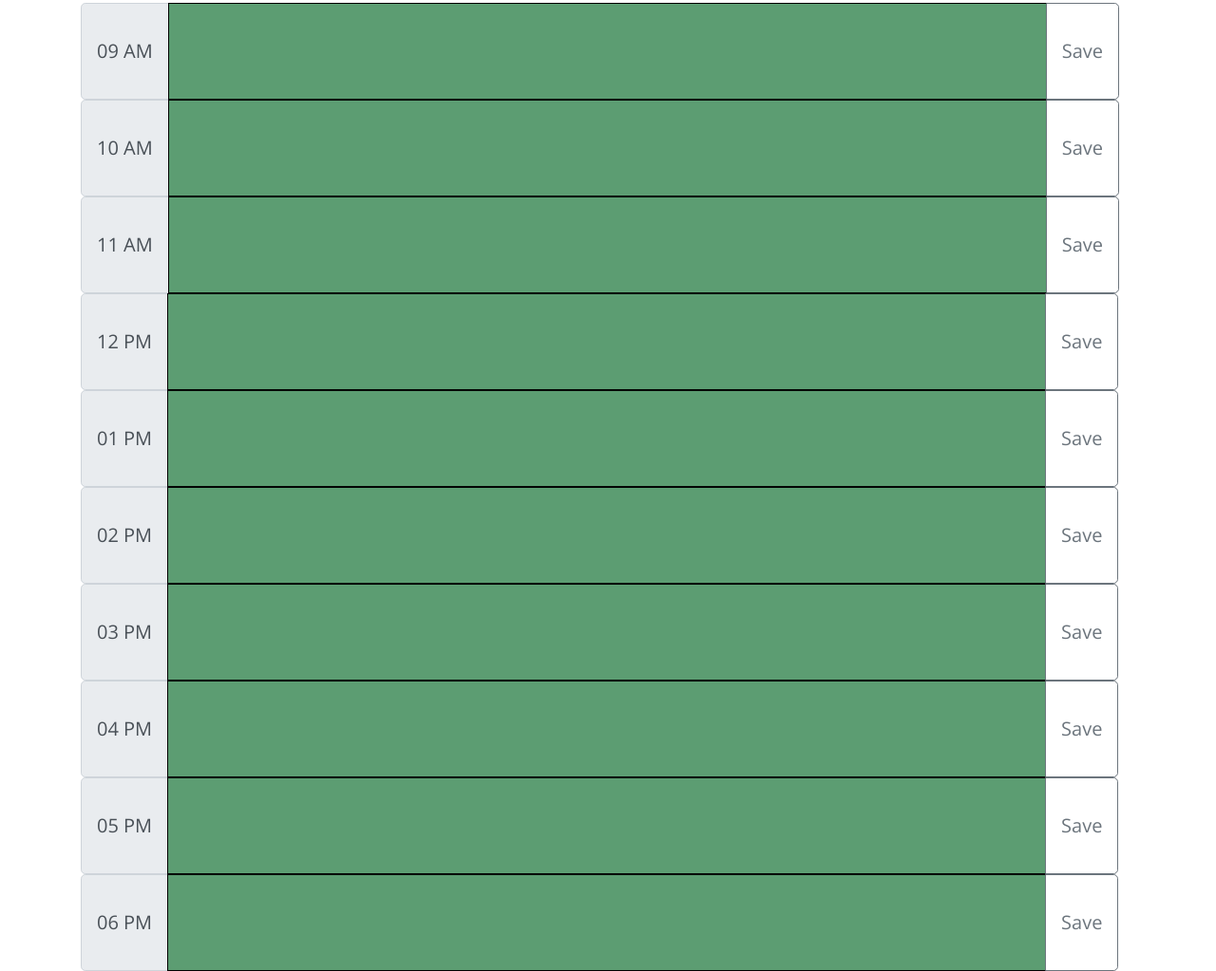
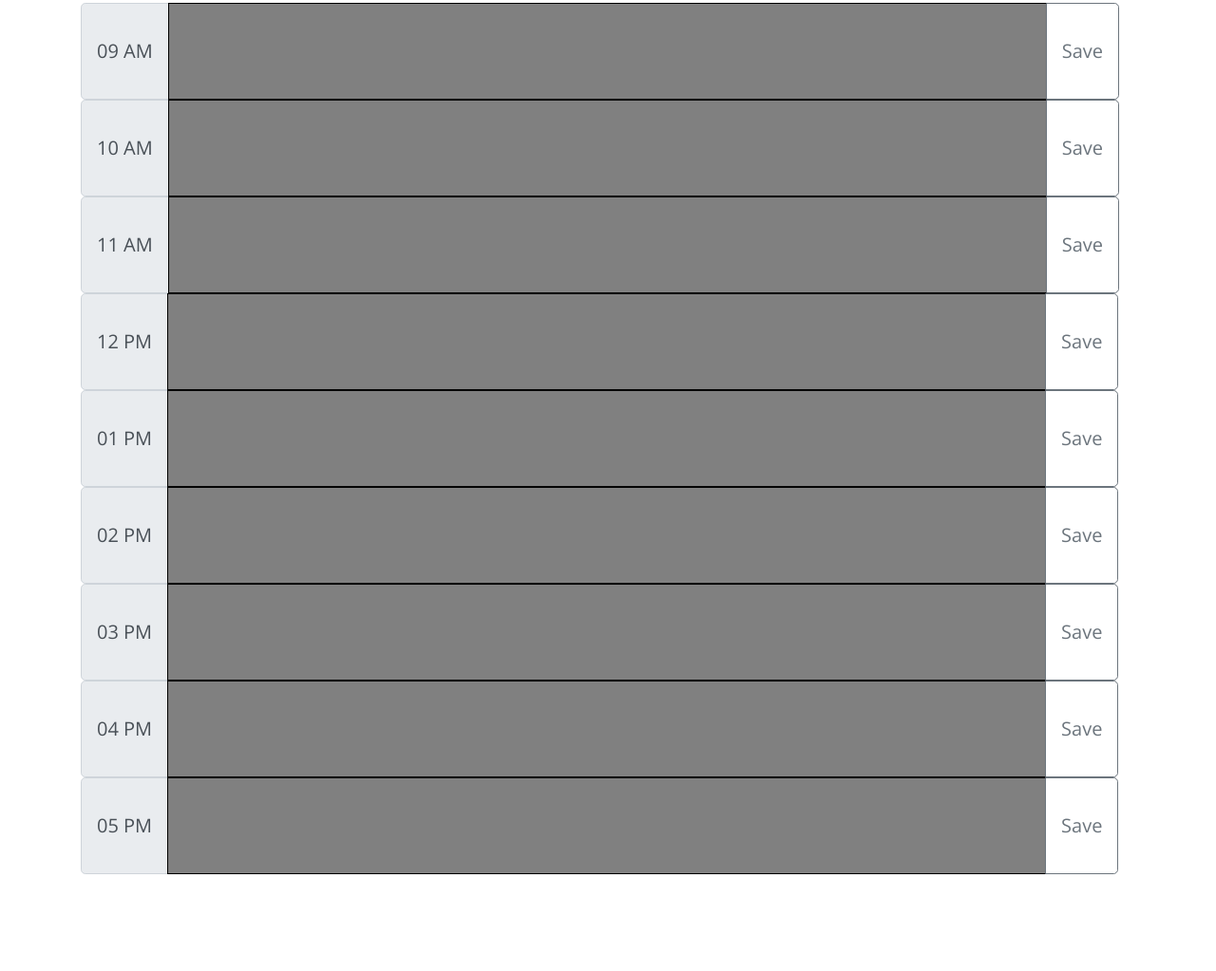
Before and after one commit to StevenJ87/Daily-Planner, a plain HTML site: page index.html in a window 1280 px wide. Shown: the part 333-1356 px from the top of the page at 95% size. After the commit the page ends 1254 px from the top, so only its background shows below. Drawn offline with nearby package versions, Linux system fonts and the light colour scheme.

Commit message:
Planner timing completed

```diff
--- a/index.html
+++ b/index.html
@@ -36,7 +36,7 @@
         <div class="input-group-prepend">
           <span class="input-group-text" id="inputGroup-sizing-lg">09 AM</span>
         </div>
-        <textarea class="form col-sm-10" id="exampleFormControlTextarea1" rows="5"></textarea>
+        <textarea class="form col-sm-10" name="09" id="exampleFormControlTextarea1" rows="5"></textarea>
         <div class="input-group-append">
           <button class="btn btn-outline-secondary" type="button" id="button-addon2">Save</button>
         </div>
@@ -47,7 +47,7 @@
         <div class="input-group-prepend">
           <span class="input-group-text" id="inputGroup-sizing-lg">10 AM</span>
         </div>
-        <textarea class="form col-sm-10" id="exampleFormControlTextarea1" rows="5"></textarea>
+        <textarea class="form col-sm-10" name="10" id="exampleFormControlTextarea1" rows="5"></textarea>
         <div class="input-group-append">
           <button class="btn btn-outline-secondary" type="button" id="button-addon2">Save</button>
         </div>
@@ -58,7 +58,7 @@
         <div class="input-group-prepend">
           <span class="input-group-text" id="inputGroup-sizing-lg">11 AM</span>
         </div>
-        <textarea class="form col-sm-10" id="exampleFormControlTextarea1" rows="5"></textarea>
+        <textarea class="form col-sm-10" name="11" id="exampleFormControlTextarea1" rows="5"></textarea>
         <div class="input-group-append">
           <button class="btn btn-outline-secondary" type="button" id="button-addon2">Save</button>
         </div>
@@ -69,7 +69,7 @@
         <div class="input-group-prepend">
           <span class="input-group-text" id="inputGroup-sizing-lg">12 PM</span>
         </div>
-        <textarea class="form col-sm-10" id="exampleFormControlTextarea1" rows="5"></textarea>
+        <textarea class="form col-sm-10" name="12" id="exampleFormControlTextarea1" rows="5"></textarea>
         <div class="input-group-append">
           <button class="btn btn-outline-secondary" type="button" id="button-addon2">Save</button>
         </div>
@@ -80,29 +80,29 @@
         <div class="input-group-prepend">
           <span class="input-group-text" id="inputGroup-sizing-lg">01 PM</span>
         </div>
-        <textarea class="form col-sm-10" id="exampleFormControlTextarea1" rows="5"></textarea>
+        <textarea class="form col-sm-10" name="13" id="exampleFormControlTextarea1" rows="5"></textarea>
         <div class="input-group-append">
           <button class="btn btn-outline-secondary" type="button" id="button-addon2">Save</button>
         </div>
       </div>
 
       <!--2 PM-->
-      <div id="2PM" class="input-group input-group-lg">
+      <div id="14" class="input-group input-group-lg">
         <div class="input-group-prepend">
           <span class="input-group-text" id="inputGroup-sizing-lg">02 PM</span>
         </div>
-        <textarea class="form col-sm-10" id="exampleFormControlTextarea1" rows="5"></textarea>
+        <textarea class="form col-sm-10 14" name="14" id="exampleFormControlTextarea1" rows="5"></textarea>
         <div class="input-group-append">
           <button class="btn btn-outline-secondary" type="button" id="button-addon2">Save</button>
         </div>
       </div>
 
       <!--3 PM-->
-      <div id="3PM" class="input-group input-group-lg">
+      <div id="15" class="input-group input-group-lg">
         <div class="input-group-prepend">
           <span class="input-group-text" id="inputGroup-sizing-lg">03 PM</span>
         </div>
-        <textarea class="form col-sm-10" id="exampleFormControlTextarea1" rows="5"></textarea>
+        <textarea class="form col-sm-10" name="15" id="exampleFormControlTextarea1" rows="5"></textarea>
         <div class="input-group-append">
           <button class="btn btn-outline-secondary" type="button" id="button-addon2">Save</button>
         </div>
@@ -113,7 +113,7 @@
         <div class="input-group-prepend">
           <span class="input-group-text" id="inputGroup-sizing-lg">04 PM</span>
         </div>
-        <textarea class="form col-sm-10" id="exampleFormControlTextarea1" rows="5"></textarea>
+        <textarea class="form col-sm-10" name="16" id="exampleFormControlTextarea1" rows="5"></textarea>
         <div class="input-group-append">
           <button class="btn btn-outline-secondary" type="button" id="button-addon2">Save</button>
         </div>
@@ -124,24 +124,11 @@
         <div class="input-group-prepend">
           <span class="input-group-text" id="inputGroup-sizing-lg">05 PM</span>
         </div>
-        <textarea class="form col-sm-10" id="exampleFormControlTextarea1" rows="5"></textarea>
+        <textarea class="form col-sm-10" name="17" id="exampleFormControlTextarea1" rows="5"></textarea>
         <div class="input-group-append">
           <button class="btn btn-outline-secondary" type="button" id="button-addon2">Save</button>
         </div>
       </div>
-
-      <!--6 PM-->
-      <div id="6PM" class="input-group input-group-lg">
-        <div class="input-group-prepend">
-          <span class="input-group-text" id="inputGroup-sizing-lg">06 PM</span>
-        </div>
-        <textarea class="form col-sm-10" id="exampleFormControlTextarea1" rows="5"></textarea>
-        <div class="input-group-append">
-          <button class="btn btn-outline-secondary" type="button" id="button-addon2">Save</button>
-        </div>
-      </div>
-
-
     </div>
 
     <script src="https://code.jquery.com/jquery-3.4.1.min.js"></script>
--- a/script.js
+++ b/script.js
@@ -1,4 +1,8 @@
+//Planner timing_________
 
+var getTime = moment();
+var currentHour = getTime.hour();
+console.log(currentHour);
 //Function for setting date and time
 function update(){
     //Date and time
@@ -8,9 +12,26 @@ function update(){
 //Timer for running the date and time function every 60 seconds to update
 $(document).ready(function(){
     update();
+    check();
     setInterval(update, 6000)
 });
 
-if($(".col-sm-10").value == "8"){
-$(".col-sm-10").addClass("current");
-}
+var getTime = moment();
+var currentHour = getTime.hour();
+
+function check(){
+    $("textarea").each(function()   {
+        var name = parseInt($(this).attr("name"));
+    if(name == currentHour){
+        $(this).addClass("current");
+        console.log(name);
+    } else if(name < currentHour){
+        $(this).addClass("past");
+    } else if (name > currentHour){
+        $(this).removeClass("past","current");
+    }
+    })};
+
+//Planner timing^^^^^^^^^
+
+//Saving Notes___________
```
